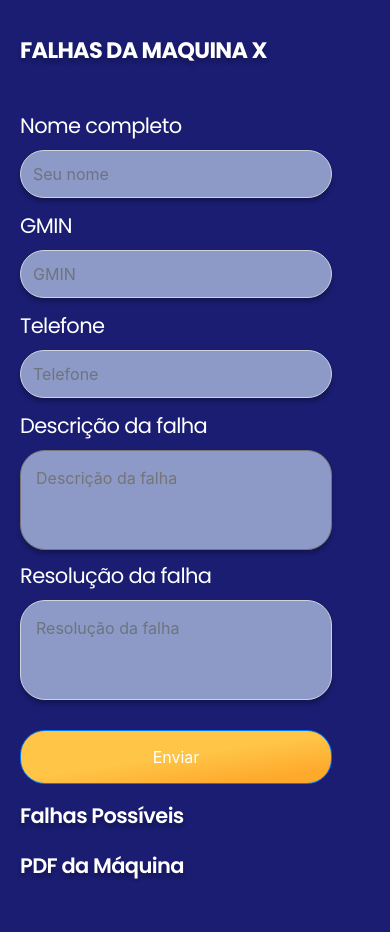
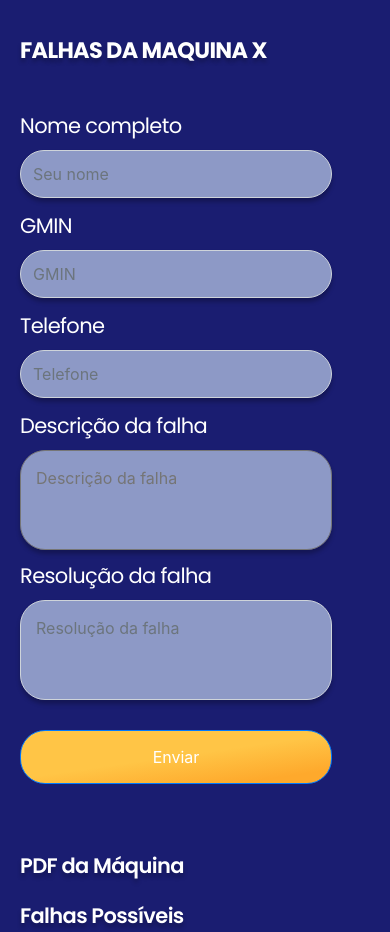
Before and after one commit to sbieel/sbieel.github.io, a plain HTML site: page index.html in a window 390 px wide. Shown: the top 932 px of the page. Before the commit the page ends 882 px from the top, so only its background shows below. Drawn offline with Linux system fonts and the light colour scheme.

Commit message:
Update index.css

```diff
--- a/css/index.css
+++ b/css/index.css
@@ -359,5 +359,5 @@ filter: drop-shadow(0px 4px 4px rgba(0, 0, 0, 0.25));
     }
     #falhapdf {
         left: -140px;
-        top: 750px;
+        top: 850px;
 }
```
